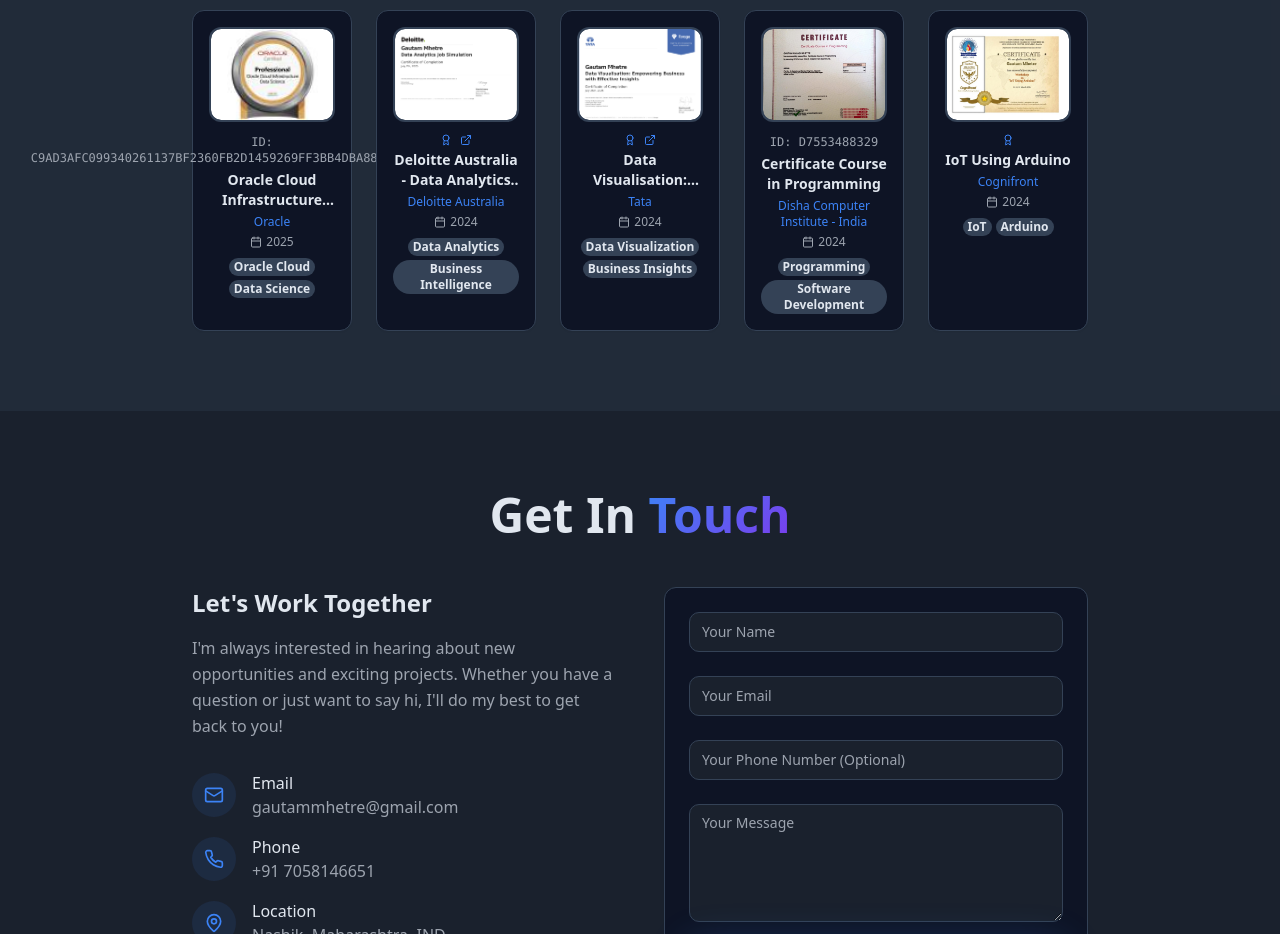
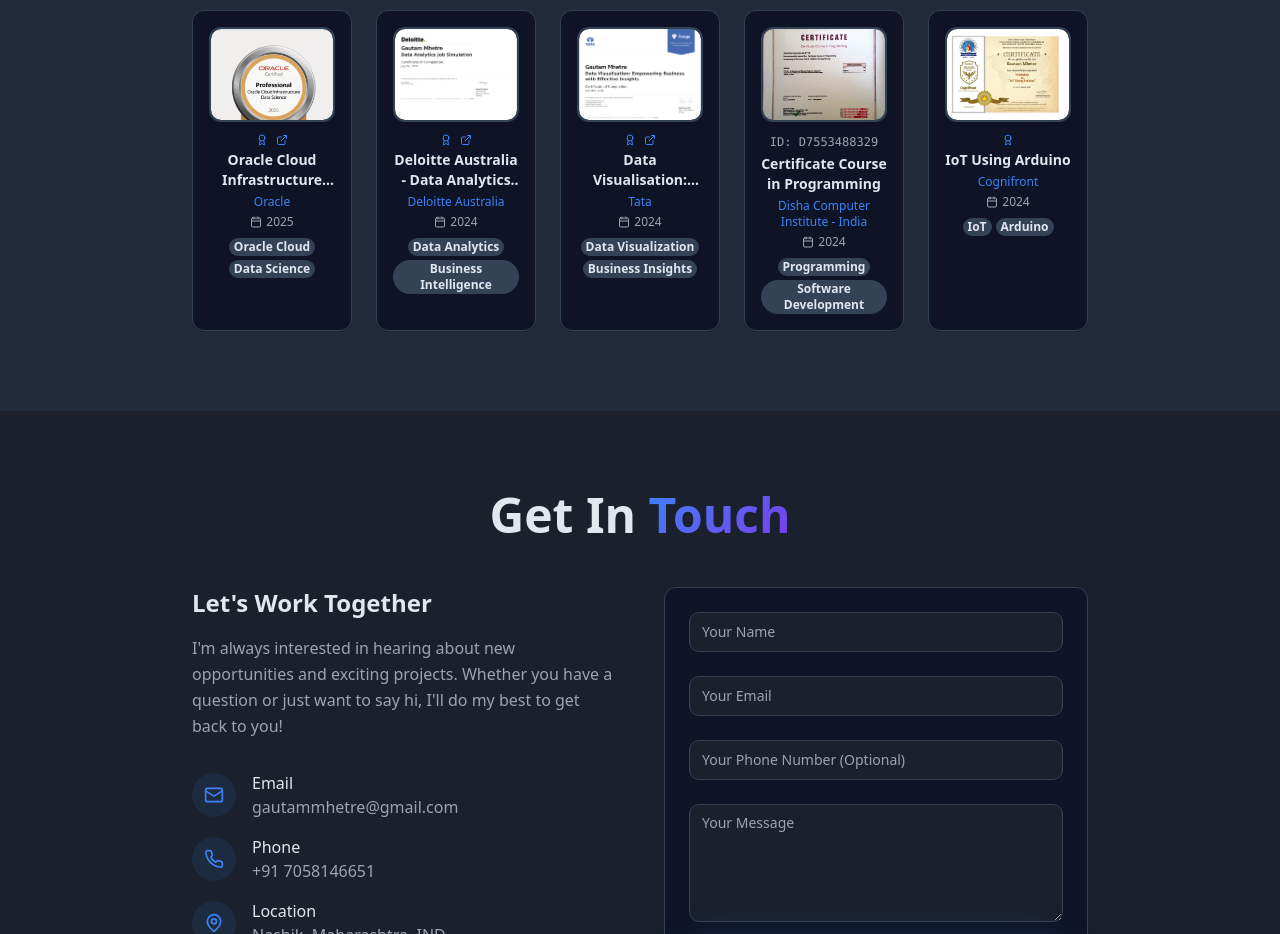
Before and after one commit to gautammhetre/Gautam-Portfolio, a React (Vite) app: page / in a window 1280 px wide. Shown: the part 4940-5874 px from the top of the page. Built offline with nearby package versions, Linux system fonts and the light colour scheme.

Commit message:
Update Oracle certificate image and link

```diff
--- a/src/components/Certifications.tsx
+++ b/src/components/Certifications.tsx
@@ -15,7 +15,7 @@ const Certifications = () => {
       date: "2025",
       description: "Professional certification demonstrating expertise in Oracle Cloud Infrastructure data science services, machine learning, and advanced analytics capabilities.",
       skills: ["Oracle Cloud", "Data Science", "Machine Learning", "Analytics"],
-      credentialId: "C9AD3AFC099340261137BF2360FB2D1459269FF3BB4DBA882E98A6C0C5DE2FB8",
+      credentialId: "",
       verifyUrl: "https://catalog-education.oracle.com/ords/certview/sharebadge?id=C9AD3AFC099340261137BF2360FB2D1459269FF3BB4DBA882E98A6C0C5DE2FB8",
       image: oracleBadge
     },
```
Also changed, not shown: src/assets/certificates/oracle-badge.png.
